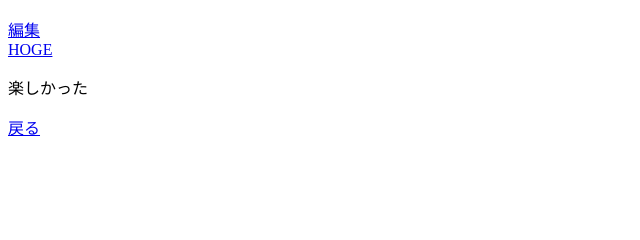
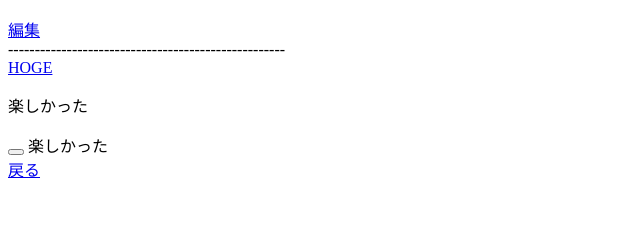
Before and after one commit to nyanchl/SNS_new, a Django app: page /hoge/ in a window 1280 px wide. Shown: the part 117-357 px from the top of the page, without its empty margins (0-640 px from the left). Run offline with Django 4.2, Linux system fonts and the light colour scheme; a user stored in the database is signed in; data comes from the database, SQL or seed files in the repository; parts of the project's set-up code (start-up, migrations or seed data) failed here and were passed over.

Commit message:
templates

```diff
--- a/sns/templates/profile.html
+++ b/sns/templates/profile.html
@@ -18,16 +18,23 @@
             <a href="{% url 'sns:follow' name %}">フォロー</a>
         {% endif %}
     </div>
+    <div>----------------------------------------------------</div>
 {% endblock content %}
-<div>
-    {% for follow in object_list %}
-        <p>{{ follow.user.name }}</p>
-    {% endfor %}
-</div>
 <div class="mypostdetail">
     {% for text in text %}
     <a href="{% url 'profile' user.name %}">{{ user.username }}</a>
     <p>{{text}}</p>
+    {% if text.is_user_liked_for_post %}
+      <button type="button" class="ajax-like-for-post" data-pk="{{ text.pk }}" id="ajax-like-for-post">
+        <i class="fas fa-heart text-danger" id="like-for-post-icon-{{text.pk}}"></i>
+      </button>
+      {% else %}
+      <button type="button" class="ajax-like-for-post" data-pk="{{ text.pk }}" id="ajax-like-for-post">
+        <i class="far fa-heart text-danger" id="like-for-post-iconc"></i>
+      </button>
+      {% endif %}
+      <span id="like-for-post-count-{{text.pk}}">{{ text }}</span>
+    </div>
     {% endfor %}
     {% comment %} {% if user.name == request.user.name %}
     <div class="text">
@@ -41,3 +48,44 @@
 <div>
     <a href="{% url 'sns:base' %}">戻る</a>
 </div>
+<div>
+    {% block extrajs %}
+    <script type="text/javascript">
+    const likePostButtons = document.getElementsByClassName('ajax-like-for-post');
+    for (const button of likePostButtons) {
+      button.addEventListener('click', e => {
+        console.log("hoge")
+        const pk = button.dataset.pk
+        e.preventDefault();
+        const url = '{% url "sns:like_for_post" %}';
+        fetch(url, {
+          method: 'POST',
+          body: `text_pk=${pk}`,
+          headers: {
+            'Content-Type': 'application/x-www-form-urlencoded; charset=utf-8',
+            'X-CSRFToken': '{{ csrf_token }}',
+          },
+        }).then(response => {
+          return response.json();
+        }).then(response => {
+          const counter = document.getElementById(`like-for-post-count-${pk}`)
+          const icon = document.getElementById(`like-for-post-icon-${pk}`)
+          counter.textContent = response.postdata
+          console.log(response)
+          if (response.method == 'create') {
+            icon.classList.remove('far')
+            icon.classList.add('fas')
+            icon.id = `like-for-post-icon-${pk}`
+          } else {
+            icon.classList.remove('fas')
+            icon.classList.add('far')
+            icon.id = `like-for-post-icon-${pk}`
+          }
+        }).catch(error => {
+          console.log(error);
+        });
+      });
+    }
+    </script>
+    {% endblock %}
+</div>
```
